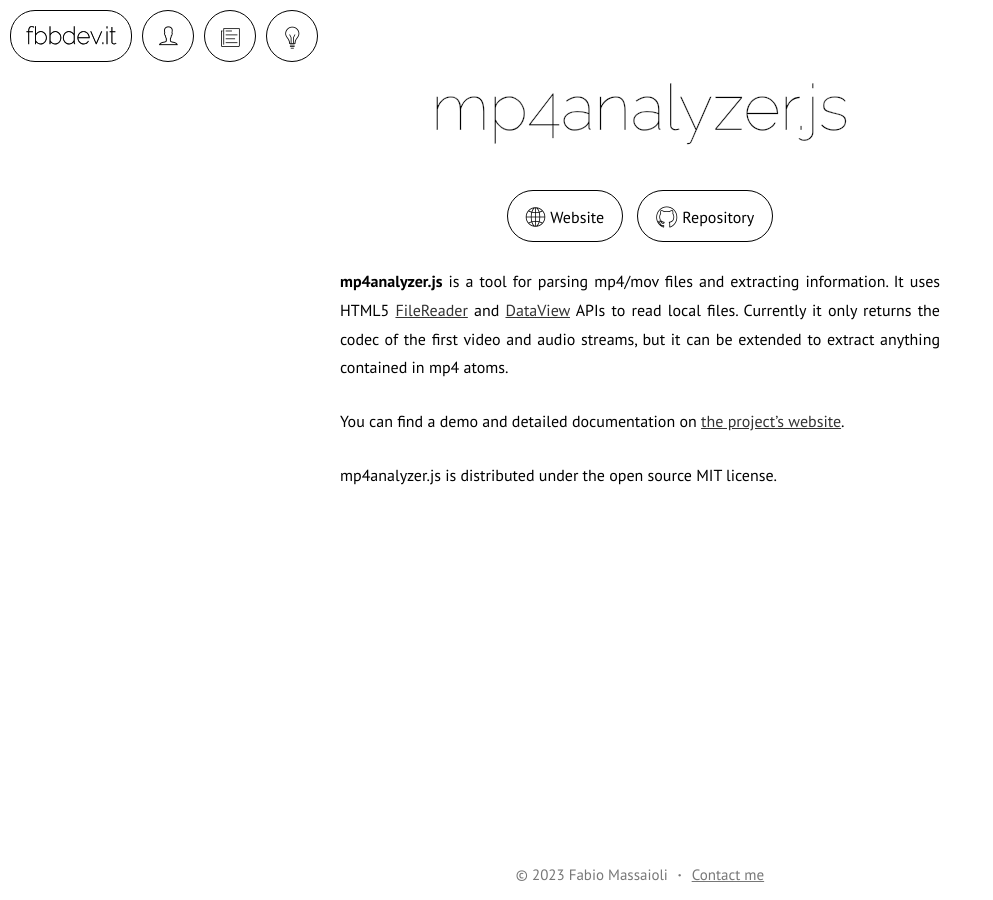
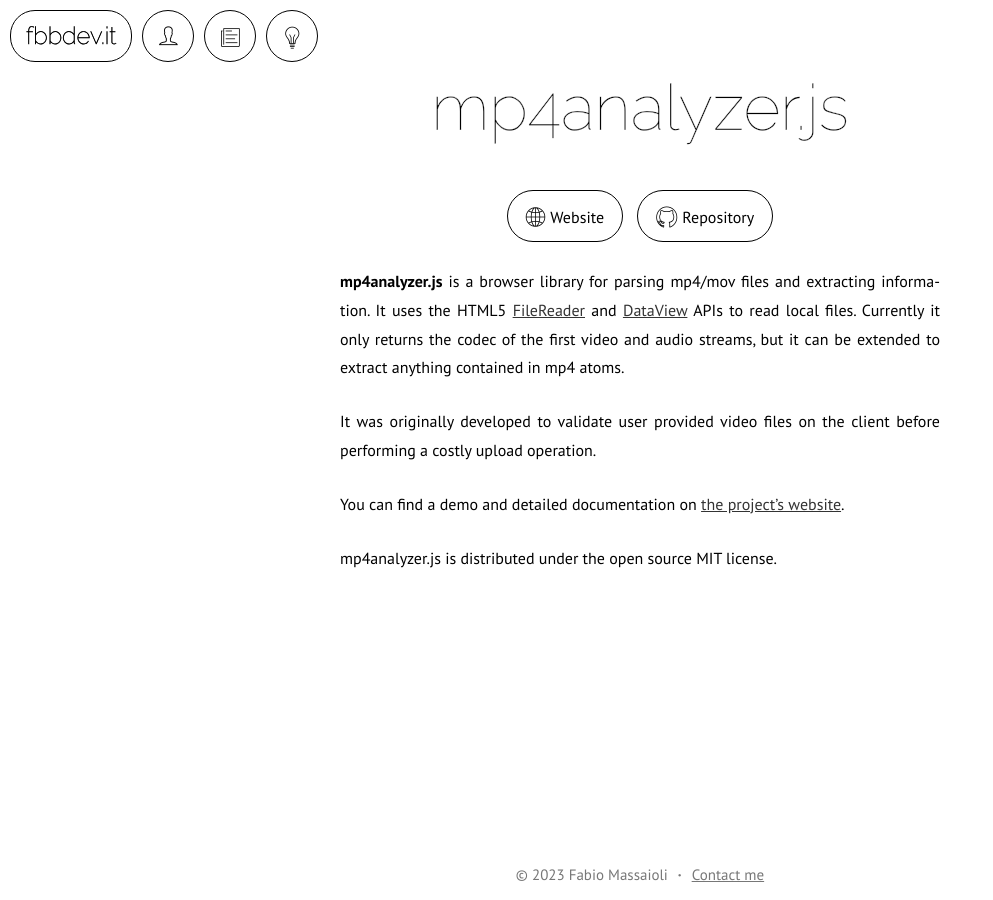
Before and after one commit to fbbdev/fbbdev.github.io, a Jekyll site: the page built from _projects/mp4analyzer.md, in a window 1280 px wide. Shown: the whole page, without its empty margins (0-993 px from the left). Built offline with Jekyll 4.4.1, drawn with Linux system fonts in a browser that asks for light colours.

Commit message:
Update mp4analyzer page

```diff
--- a/_projects/mp4analyzer.md
+++ b/_projects/mp4analyzer.md
@@ -36,12 +36,14 @@ style: |
     }
 ---
 
-**mp4analyzer.js** is a tool for parsing mp4/mov files and extracting information.
-It uses HTML5 [FileReader](http://developer.mozilla.org/en-US/docs/Web/API/FileReader) and
-[DataView](http://developer.mozilla.org/en-US/docs/Web/API/DataView) APIs
-to read local files. Currently it only returns the codec of the first
-video and audio streams, but it can be extended to extract anything
-contained in mp4 atoms.
+**mp4analyzer.js** is a browser library for parsing mp4/mov files and extracting information.
+It uses the HTML5 [FileReader](http://developer.mozilla.org/en-US/docs/Web/API/FileReader)
+and [DataView](http://developer.mozilla.org/en-US/docs/Web/API/DataView) APIs to read
+local files. Currently it only returns the codec of the first video and audio streams,
+but it can be extended to extract anything contained in mp4 atoms.
+
+It was originally developed to validate user provided video files on the client before
+performing a costly upload operation.
 
 You can find a demo and detailed documentation on [the project's website]({% for link in page.links %}{% if link.type == 'website' %}{{ link.url }}{% break %}{% endif %}{% endfor %}).
 
```
